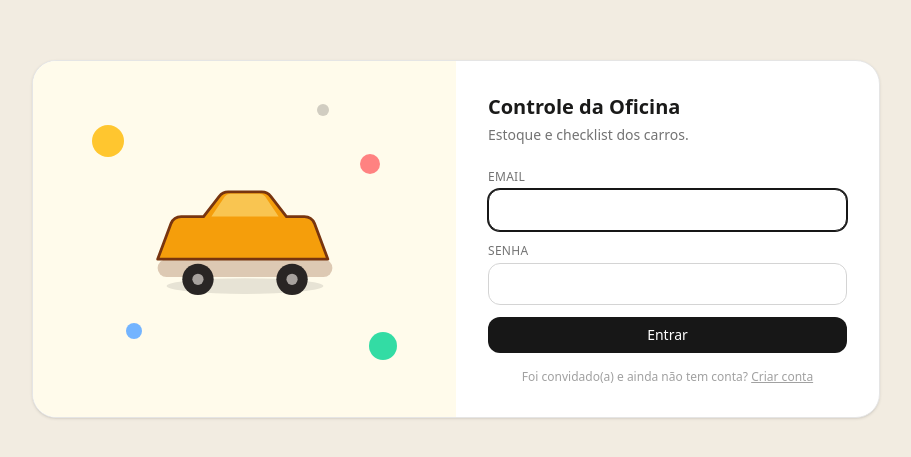
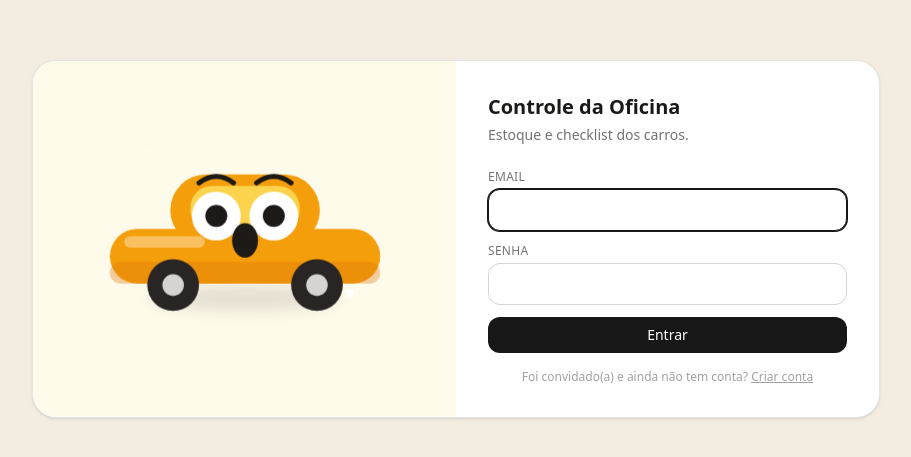
Before and after one commit to MauricioGammerdinger/Oficina, a Next.js app: page /entrar in a window 1280 px wide. Shown: the part 161-618 px from the top of the page, without its empty margins (184-1095 px from the left). Built offline with nearby package versions, Linux system fonts and the light colour scheme.

Commit message:
Volta para um único carro animado, com personalidades trocando sozinho

```diff
--- a/src/app/globals.css
+++ b/src/app/globals.css
@@ -73,16 +73,47 @@ body {
   }
 }
 
-/* Animações da tela de login/cadastro — puro CSS, sem JS, então funciona
-   mesmo antes da página terminar de "hidratar". Cada gota de tinta flutua
-   num ritmo levemente diferente pra não parecer tudo sincronizado/robótico. */
-@keyframes flutuar {
+/* Animações da tela de login/cadastro — puro CSS pra quem não mexe o
+   mouse (o carrinho fica "ligado no ponto morto"). Quem mexe o mouse soma
+   por cima um efeito de perseguir o cursor, feito em JS (ver
+   ilustracao-oficina.tsx) que só troca variáveis CSS — sem re-renderizar
+   nada em React a cada movimento do mouse. */
+
+/* Carrinho ligado no ponto morto: balanço bem sutil da suspensão — leve
+   de propósito, pra não brigar com o movimento de perseguir o mouse. */
+@keyframes suspensao {
   0%,
   100% {
     transform: translateY(0) rotate(0deg);
   }
   50% {
-    transform: translateY(-14px) rotate(-4deg);
+    transform: translateY(-1.5px) rotate(0.3deg);
+  }
+}
+
+/* Sombra embaixo do carro "respira" junto com o balanço da suspensão. */
+@keyframes sombra-pulsa {
+  0%,
+  100% {
+    transform: scaleX(1);
+    opacity: 0.12;
+  }
+  50% {
+    transform: scaleX(0.9);
+    opacity: 0.08;
+  }
+}
+
+/* Brilho de "recém-pintado" piscando. */
+@keyframes brilho {
+  0%,
+  100% {
+    opacity: 0.15;
+    transform: scale(0.8);
+  }
+  50% {
+    opacity: 0.9;
+    transform: scale(1.15);
   }
 }
 
@@ -98,20 +129,66 @@ body {
 }
 
 @media (prefers-reduced-motion: no-preference) {
-  .flutuar-1 {
-    animation: flutuar 5.5s ease-in-out infinite;
+  .suspensao {
+    animation: suspensao 2.2s ease-in-out infinite;
   }
-  .flutuar-2 {
-    animation: flutuar 4.5s ease-in-out infinite 0.4s;
+  .sombra-pulsa {
+    animation: sombra-pulsa 2.2s ease-in-out infinite;
   }
-  .flutuar-3 {
-    animation: flutuar 6.5s ease-in-out infinite 1.1s;
+  .brilho-1 {
+    animation: brilho 2.4s ease-in-out infinite;
   }
-  .flutuar-4 {
-    animation: flutuar 5s ease-in-out infinite 0.7s;
+  .brilho-2 {
+    animation: brilho 2.4s ease-in-out infinite 1.2s;
   }
 }
 
 .entrada-card {
   animation: entrada-card 0.5s ease-out both;
 }
+
+/* Carrinho "perseguindo" o cursor — as variáveis --mx/--my/--rot são
+   escritas via JS (mousemove) direto no elemento, sem passar pelo React,
+   pra não re-renderizar a página inteira a cada pixel que o mouse anda.
+   O -50%/-50% fixo centraliza o carro no meio do quadro; o restante do
+   translate é só o deslocamento do "perseguir o mouse" por cima disso. */
+.carro-parallax {
+  transform: translate(calc(-50% + var(--mx, 0px)), calc(-50% + var(--my, 0px)))
+    rotate(var(--rot, 0deg));
+  /* "back-out": desliza e assenta com uma leve "molinha" no final, em vez
+     de simplesmente parar seco — fica bem mais fluido/vivo. */
+  transition: transform 0.45s cubic-bezier(0.34, 1.35, 0.64, 1);
+}
+
+/* Pulinho de reação, tocado toda vez que a personalidade do carro muda
+   (a troca de "key" no React reinicia essa animação do zero). Bem mais
+   enérgico que o balanço sutil da suspensão, pra marcar a mudança. */
+@keyframes reagir {
+  0% {
+    transform: scale(1, 1) translateY(0);
+  }
+  30% {
+    transform: scale(1.08, 0.9) translateY(2px);
+  }
+  55% {
+    transform: scale(0.94, 1.1) translateY(-14px) rotate(-3deg);
+  }
+  75% {
+    transform: scale(1.04, 0.97) translateY(2px) rotate(2deg);
+  }
+  100% {
+    transform: scale(1, 1) translateY(0) rotate(0deg);
+  }
+}
+
+@media (prefers-reduced-motion: no-preference) {
+  .reagir {
+    animation: reagir 0.6s cubic-bezier(0.34, 1.35, 0.64, 1) both;
+  }
+}
+
+/* Pupila dos olhinhos também acompanha o cursor, só que bem mais sutil. */
+.pupila-parallax {
+  transform: translate(var(--px, 0px), var(--py, 0px));
+  transition: transform 0.25s ease-out;
+}
--- a/src/components/ilustracao-oficina.tsx
+++ b/src/components/ilustracao-oficina.tsx
@@ -1,45 +1,250 @@
+"use client";
+
+import { useEffect, useRef, useState } from "react";
+
 /**
- * Ilustração animada da tela de login/cadastro — um carrinho sendo pintado,
- * com gotas de tinta flutuando ao redor. Puramente CSS (ver .flutuar-* em
- * globals.css), sem JavaScript nem biblioteca externa, então funciona igual
- * em qualquer navegador e não pesa nada.
+ * Ilustração animada da tela de login/cadastro: um carrinho "de
+ * personagem" grande, centralizado, que persegue o cursor do mouse e vai
+ * trocando de personalidade sozinho (feliz, assustado, apaixonado, com
+ * nojo, durão de óculos escuro) — cada troca vem com uma reação/pulinho
+ * pra ficar bem vivo. Sem mouse (celular), ele continua balançando
+ * sozinho, na suspensão.
+ *
+ * O rastreio do mouse escreve direto nas variáveis CSS do carrinho (via
+ * ref + addEventListener), sem passar por useState — não re-renderiza a
+ * árvore de React a cada pixel que o mouse anda. A "profundidade" do
+ * deslocamento é calculada a partir do tamanho real do contêiner (medido
+ * na hora), então nunca vaza pra fora do quadro, em qualquer tela.
  */
+
+type Expressao = "feliz" | "surpreso" | "apaixonado" | "nojo" | "serio";
+
+const SEQUENCIA: Expressao[] = ["feliz", "surpreso", "apaixonado", "nojo", "serio"];
+const TROCA_MS = 2600;
+
+/** Olho normal (redondo, com pupila que acompanha o mouse). */
+function OlhoRedondo({ cx, r = 15 }: { cx: number; r?: number }) {
+  return (
+    <>
+      <circle cx={cx} cy="49" r={r} fill="white" />
+      <circle className="pupila-parallax" cx={cx} cy="49" r={r * 0.45} fill="#1c1917" data-pupila />
+    </>
+  );
+}
+
+/** Olho semicerrado, tipo "─" — cara de nojo. */
+function OlhoSemicerrado({ cx }: { cx: number }) {
+  return (
+    <>
+      <path d={`M${cx - 15} 40 L${cx + 15} 35`} stroke="#1c1917" strokeWidth="4" strokeLinecap="round" />
+      <path d={`M${cx - 12} 50 Q${cx} 55 ${cx + 12} 50`} stroke="#1c1917" strokeWidth="4" strokeLinecap="round" fill="none" />
+    </>
+  );
+}
+
+/** Olho de coração — cara de apaixonado. */
+function OlhoCoracao({ cx }: { cx: number }) {
+  return (
+    <path
+      d={`M${cx} 58 C${cx - 17} 44, ${cx - 17} 30, ${cx} 40 C${cx + 17} 30, ${cx + 17} 44, ${cx} 58 Z`}
+      fill="#f43f5e"
+    />
+  );
+}
+
+/** Rosto (olhos + boca + um "acessório" que reforça a personalidade do
+ * momento) de acordo com a expressão atual. */
+function Rosto({ expressao }: { expressao: Expressao }) {
+  switch (expressao) {
+    case "feliz":
+      return (
+        <>
+          <ellipse cx="70" cy="58" rx="10" ry="6.5" fill="#f472b6" opacity="0.55" />
+          <ellipse cx="130" cy="58" rx="10" ry="6.5" fill="#f472b6" opacity="0.55" />
+          <OlhoRedondo cx={80} />
+          <OlhoRedondo cx={120} />
+          <path d="M78 63 Q100 78 122 63" stroke="#1c1917" strokeWidth="5" strokeLinecap="round" fill="none" />
+        </>
+      );
+    case "surpreso":
+      return (
+        <>
+          <path d="M68 26 Q80 17 92 26" stroke="#1c1917" strokeWidth="3.5" strokeLinecap="round" fill="none" />
+          <path d="M108 26 Q120 17 132 26" stroke="#1c1917" strokeWidth="3.5" strokeLinecap="round" fill="none" />
+          <OlhoRedondo cx={80} r={17} />
+          <OlhoRedondo cx={120} r={17} />
+          <ellipse cx="100" cy="66" rx="9" ry="12" fill="#1c1917" />
+        </>
+      );
+    case "apaixonado":
+      return (
+        <>
+          <ellipse cx="70" cy="58" rx="10" ry="6.5" fill="#f472b6" opacity="0.6" />
+          <ellipse cx="130" cy="58" rx="10" ry="6.5" fill="#f472b6" opacity="0.6" />
+          <OlhoCoracao cx={80} />
+          <OlhoCoracao cx={120} />
+          <path d="M82 66 Q100 76 118 66" stroke="#1c1917" strokeWidth="5" strokeLinecap="round" fill="none" />
+        </>
+      );
+    case "nojo":
+      return (
+        <>
+          <path d="M62 32 L78 37" stroke="#1c1917" strokeWidth="3.5" strokeLinecap="round" />
+          <path d="M84 37 L94 32" stroke="#1c1917" strokeWidth="3.5" strokeLinecap="round" />
+          <OlhoSemicerrado cx={80} />
+          <OlhoRedondo cx={120} r={13} />
+          <path
+            d="M74 64 L86 57 L100 66 L114 57 L126 64"
+            stroke="#1c1917"
+            strokeWidth="5"
+            strokeLinecap="round"
+            strokeLinejoin="round"
+            fill="none"
+          />
+        </>
+      );
+    case "serio":
+      return (
+        <>
+          <path d="M62 40 L138 40" stroke="#1c1917" strokeWidth="3" strokeLinecap="round" />
+          <rect x="62" y="40" width="30" height="19" rx="9" fill="#1c1917" />
+          <rect x="108" y="40" width="30" height="19" rx="9" fill="#1c1917" />
+          <rect x="67" y="44" width="9" height="6" rx="2.5" fill="white" opacity="0.5" />
+          <rect x="113" y="44" width="9" height="6" rx="2.5" fill="white" opacity="0.5" />
+          <path d="M80 64 Q100 57 120 63" stroke="#1c1917" strokeWidth="5" strokeLinecap="round" fill="none" />
+        </>
+      );
+  }
+}
+
+function CarroSvg({ expressao }: { expressao: Expressao }) {
+  return (
+    <svg viewBox="0 0 200 130" className="w-full overflow-visible" aria-hidden>
+      <defs>
+        <filter id="blur-carro-unico" x="-50%" y="-50%" width="200%" height="200%">
+          <feGaussianBlur stdDeviation="5" />
+        </filter>
+      </defs>
+
+      {/* Sombra suave e desfocada, em vez de uma elipse sólida */}
+      <ellipse
+        cx="100"
+        cy="106"
+        rx="66"
+        ry="9"
+        fill="#1c1917"
+        filter="url(#blur-carro-unico)"
+        className="sombra-pulsa"
+        opacity="0.2"
+      />
+
+      {/* Corpo — dois retângulos bem arredondados da mesma cor, se
+          fundindo numa silhueta lisa (sem contorno grosso de desenho). */}
+      <rect x="6" y="58" width="188" height="38" rx="19" fill="#f59e0b" />
+      <rect x="48" y="20" width="104" height="50" rx="25" fill="#f59e0b" />
+
+      {/* Friso/sombra sutil na base da lataria, só pra dar volume */}
+      <rect x="6" y="81" width="188" height="15" rx="7.5" fill="#d97706" opacity="0.35" />
+
+      {/* Vidro */}
+      <rect x="62" y="28" width="76" height="32" rx="15" fill="#fcd34d" />
+
+      {/* Brilho/reflexo na lataria */}
+      <rect x="16" y="63" width="56" height="8" rx="4" fill="white" opacity="0.35" />
+
+      <Rosto expressao={expressao} />
+
+      {/* Rodas */}
+      <circle cx="50" cy="97" r="18" fill="#292524" />
+      <circle cx="50" cy="97" r="7.5" fill="#d6d3d1" />
+      <circle cx="150" cy="97" r="18" fill="#292524" />
+      <circle cx="150" cy="97" r="7.5" fill="#d6d3d1" />
+    </svg>
+  );
+}
+
 export function IlustracaoOficina() {
+  const containerRef = useRef<HTMLDivElement>(null);
+  const carroRef = useRef<HTMLDivElement>(null);
+  const [indiceExpressao, setIndiceExpressao] = useState(0);
+  const expressao = SEQUENCIA[indiceExpressao];
+
+  // Troca de personalidade sozinha, de tempos em tempos — a mudança de
+  // "key" no wrapper reinicia a animação de reação (o pulinho) a cada vez.
+  useEffect(() => {
+    const id = setInterval(() => {
+      setIndiceExpressao((i) => (i + 1) % SEQUENCIA.length);
+    }, TROCA_MS);
+    return () => clearInterval(id);
+  }, []);
+
+  useEffect(() => {
+    const container = containerRef.current;
+    const carro = carroRef.current;
+    if (!container || !carro) return;
+
+    function aplicar(clientX: number, clientY: number) {
+      const rect = container!.getBoundingClientRect();
+      const cx = rect.left + rect.width / 2;
+      const cy = rect.top + rect.height / 2;
+      // -1..1 em cada eixo, a partir do centro da ilustração
+      const dx = Math.max(-1, Math.min(1, (clientX - cx) / (rect.width / 2)));
+      const dy = Math.max(-1, Math.min(1, (clientY - cy) / (rect.height / 2)));
+
+      // Profundidade calculada a partir do tamanho real do contêiner (não
+      // um valor fixo em px), pra nunca deixar o carro vazar pra fora do
+      // quadro, seja qual for o tamanho da tela.
+      const prof = rect.width * 0.14;
+
+      carro!.style.setProperty("--mx", `${dx * prof}px`);
+      carro!.style.setProperty("--my", `${dy * prof * 0.75}px`);
+      carro!.style.setProperty("--rot", `${dx * 8}deg`);
+
+      const px = dx * 2.4;
+      const py = dy * 2.4;
+      carro!.querySelectorAll<SVGCircleElement>("[data-pupila]").forEach((p) => {
+        p.style.setProperty("--px", `${px}px`);
+        p.style.setProperty("--py", `${py}px`);
+      });
+    }
+
+    function aoMoverMouse(e: MouseEvent) {
+      aplicar(e.clientX, e.clientY);
+    }
+    function aoSair() {
+      carro!.style.setProperty("--mx", "0px");
+      carro!.style.setProperty("--my", "0px");
+      carro!.style.setProperty("--rot", "0deg");
+      carro!.querySelectorAll<SVGCircleElement>("[data-pupila]").forEach((p) => {
+        p.style.setProperty("--px", "0px");
+        p.style.setProperty("--py", "0px");
+      });
+    }
+
+    window.addEventListener("mousemove", aoMoverMouse);
+    window.addEventListener("mouseleave", aoSair);
+    return () => {
+      window.removeEventListener("mousemove", aoMoverMouse);
+      window.removeEventListener("mouseleave", aoSair);
+    };
+  }, []);
+
   return (
-    <div className="relative flex h-full min-h-64 w-full items-center justify-center overflow-hidden">
-      {/* Gotas de tinta flutuando, nas cores que já usam nos avisos do site */}
-      <div className="absolute left-[14%] top-[18%] h-8 w-8 rounded-full bg-amber-400/80 flutuar-1" />
-      <div className="absolute right-[18%] top-[26%] h-5 w-5 rounded-full bg-red-400/80 flutuar-2" />
-      <div className="absolute left-[22%] bottom-[22%] h-4 w-4 rounded-full bg-blue-400/80 flutuar-3" />
-      <div className="absolute right-[14%] bottom-[16%] h-7 w-7 rounded-full bg-emerald-400/80 flutuar-4" />
-      <div className="absolute right-[30%] top-[12%] h-3 w-3 rounded-full bg-neutral-900/20 flutuar-2 dark:bg-white/20" />
+    <div ref={containerRef} className="relative h-full min-h-72 w-full overflow-hidden">
+      {/* Brilhos de "recém-pintado" piscando */}
+      <span className="absolute left-[26%] top-[24%] h-2.5 w-2.5 rounded-full bg-white brilho-1" />
+      <span className="absolute right-[24%] top-[64%] h-2 w-2 rounded-full bg-white brilho-2" />
 
-      {/* Carrinho, com o "brilho" de recém-pintado */}
-      <svg
-        viewBox="0 0 200 120"
-        className="h-36 w-56 flutuar-1"
-        style={{ animationDuration: "7s" }}
-        aria-hidden
+      <div
+        ref={carroRef}
+        className="carro-parallax absolute left-1/2 top-1/2 w-[68%] max-w-80"
       >
-        <ellipse cx="100" cy="102" rx="70" ry="7" fill="currentColor" className="text-neutral-900/10 dark:text-white/10" />
-        <path
-          d="M22 78 L34 46a10 10 0 0 1 9-6h20l14-18a10 10 0 0 1 8-4h30a10 10 0 0 1 8 4l14 18h16a10 10 0 0 1 9 6l12 32Z"
-          fill="#f59e0b"
-          stroke="#78350f"
-          strokeWidth="2.5"
-          strokeLinejoin="round"
-        />
-        <path
-          d="M70 40 L82 22a6 6 0 0 1 5-2.5h26a6 6 0 0 1 5 2.5l12 18Z"
-          fill="#fde68a"
-          fillOpacity="0.55"
-        />
-        <rect x="22" y="78" width="156" height="16" rx="8" fill="#78350f" fillOpacity="0.25" />
-        <circle cx="58" cy="96" r="14" fill="#292524" />
-        <circle cx="58" cy="96" r="5" fill="#a8a29e" />
-        <circle cx="142" cy="96" r="14" fill="#292524" />
-        <circle cx="142" cy="96" r="5" fill="#a8a29e" />
-      </svg>
+        <div key={indiceExpressao} className="reagir">
+          <div className="suspensao">
+            <CarroSvg expressao={expressao} />
+          </div>
+        </div>
+      </div>
     </div>
   );
 }
```
